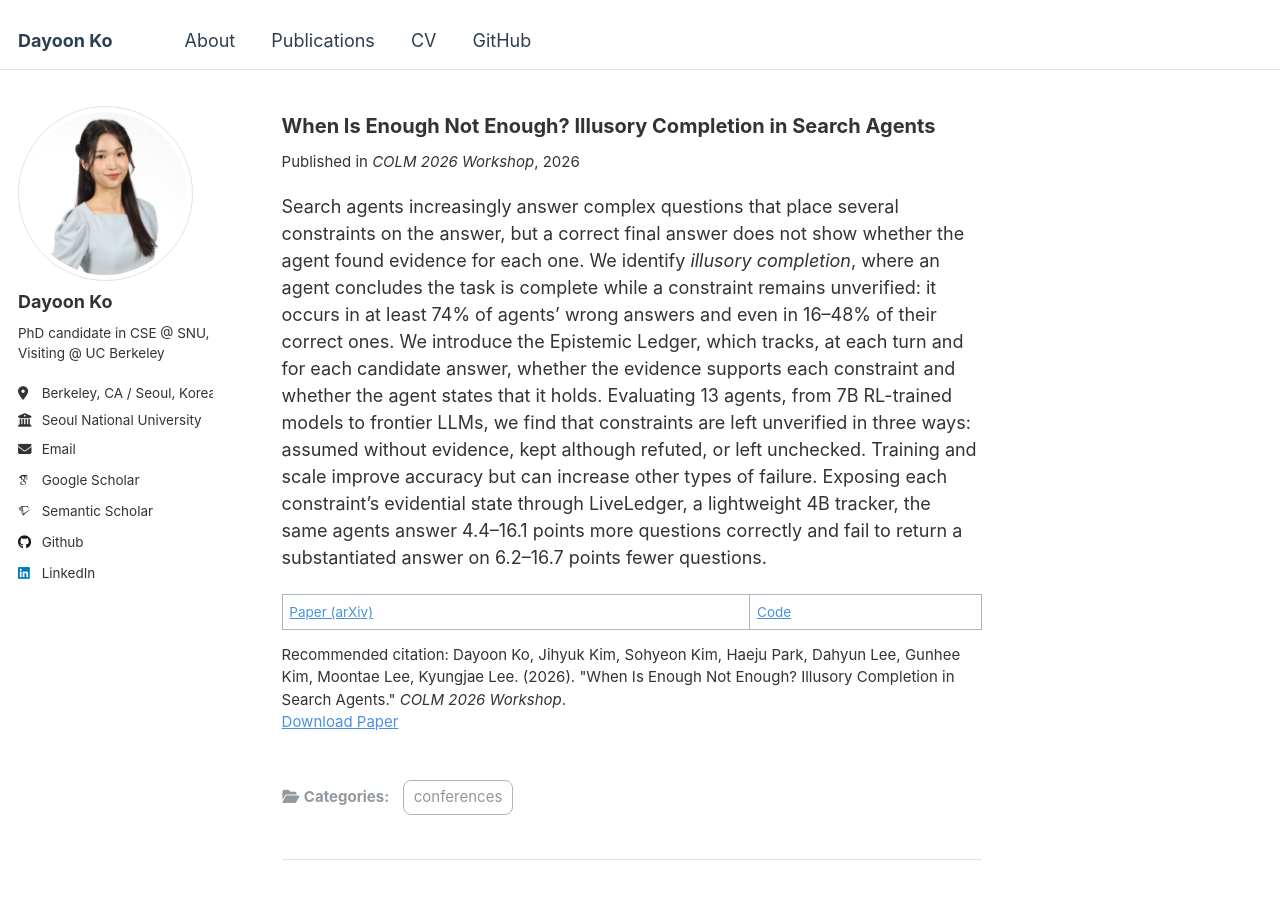
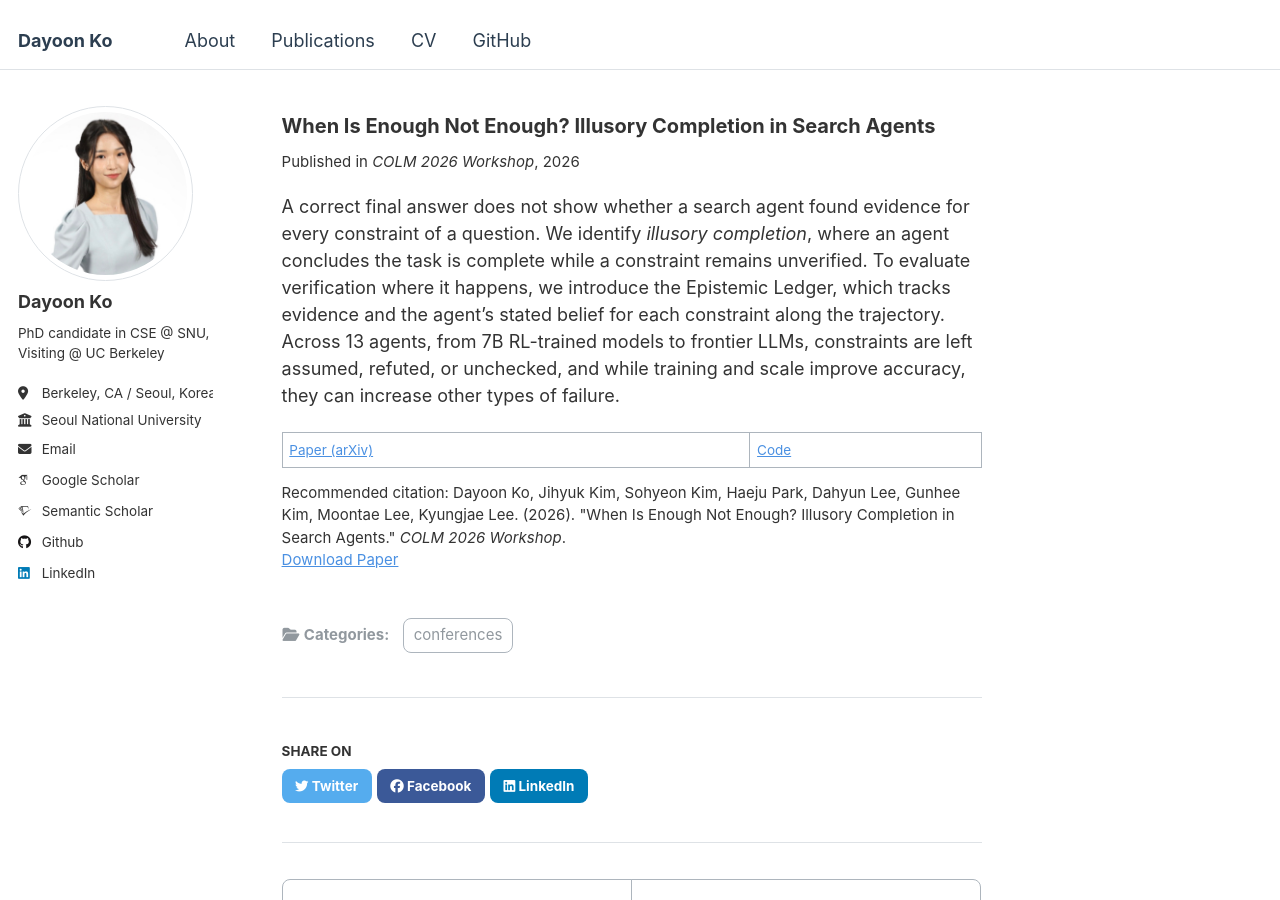
Before and after one commit to dayoon-ko/dayoon-ko.github.io, a Jekyll site: the page built from _publications/2026-colmw-illusorycompletion.md, in a window 1280 px wide and 900 px high. Built offline with Jekyll 4.4.1, drawn with Linux system fonts in a browser that asks for light colours; some web fonts are replaced.

Commit message:
Reframe Illusory Completion summary around trajectory-level evaluation
Co-Authored-By: Claude Opus 5.5 <noreply@anthropic.com>

```diff
--- a/_publications/2026-colmw-illusorycompletion.md
+++ b/_publications/2026-colmw-illusorycompletion.md
@@ -3,7 +3,7 @@ title: "When Is Enough Not Enough? Illusory Completion in Search Agents"
 collection: publications
 category: conferences
 permalink: /publication/2026-colmw-illusorycompletion
-excerpt: 'Search agents often conclude a task is complete while a constraint remains unverified; we diagnose this illusory completion along agent trajectories with the Epistemic Ledger.'
+excerpt: 'A correct final answer does not show whether a search agent verified every constraint; we evaluate verification along agent trajectories with the Epistemic Ledger.'
 date: 2026-08-01
 venue: 'COLM 2026 Workshop'
 paperurl: 'https://arxiv.org/abs/2602.07549'
@@ -11,6 +11,6 @@ citation: 'Dayoon Ko, Jihyuk Kim, Sohyeon Kim, Haeju Park, Dahyun Lee, Gunhee Ki
 authors: '<strong>Dayoon Ko</strong>, Jihyuk Kim, Sohyeon Kim, Haeju Park, Dahyun Lee, Gunhee Kim, Moontae Lee, Kyungjae Lee'
 ---
 
-Search agents increasingly answer complex questions that place several constraints on the answer, but a correct final answer does not show whether the agent found evidence for each one. We identify *illusory completion*, where an agent concludes the task is complete while a constraint remains unverified: it occurs in at least 74% of agents' wrong answers and even in 16–48% of their correct ones. We introduce the Epistemic Ledger, which tracks, at each turn and for each candidate answer, whether the evidence supports each constraint and whether the agent states that it holds. Evaluating 13 agents, from 7B RL-trained models to frontier LLMs, we find that constraints are left unverified in three ways: assumed without evidence, kept although refuted, or left unchecked. Training and scale improve accuracy but can increase other types of failure. Exposing each constraint's evidential state through LiveLedger, a lightweight 4B tracker, the same agents answer 4.4–16.1 points more questions correctly and fail to return a substantiated answer on 6.2–16.7 points fewer questions.
+A correct final answer does not show whether a search agent found evidence for every constraint of a question. We identify *illusory completion*, where an agent concludes the task is complete while a constraint remains unverified. To evaluate verification where it happens, we introduce the Epistemic Ledger, which tracks evidence and the agent's stated belief for each constraint along the trajectory. Across 13 agents, from 7B RL-trained models to frontier LLMs, constraints are left assumed, refuted, or unchecked, and while training and scale improve accuracy, they can increase other types of failure.
 
 [Paper (arXiv)](https://arxiv.org/abs/2602.07549) | [Code](https://github.com/dayoon-ko/illusory_completion)
```
Also changed, not shown: _pages/about.md (+1 -1 lines).
